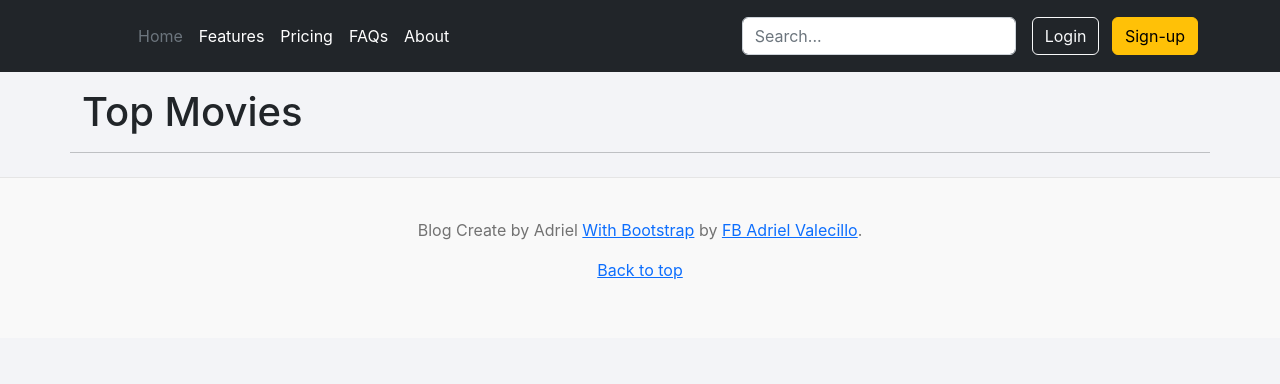
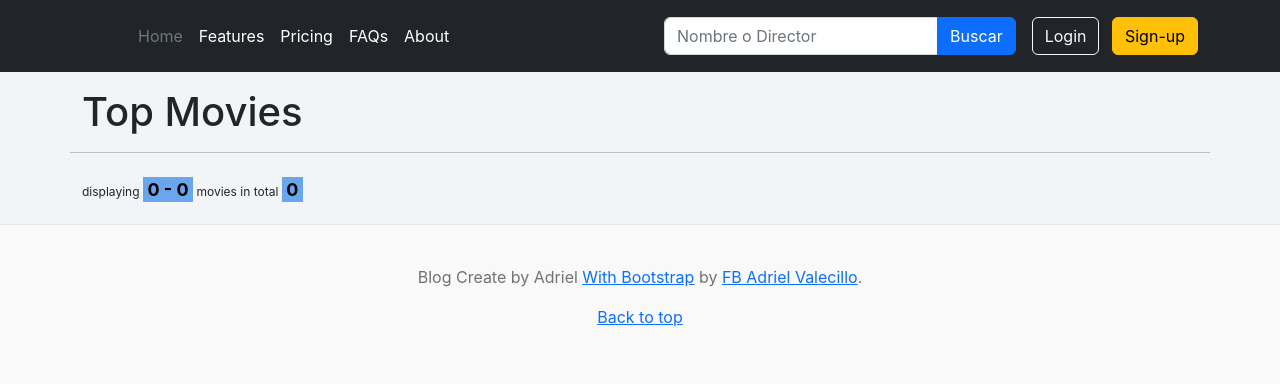
Before and after one commit to AdrielValecillo/Catalogo_de_Peliculas, a Flask app: page / in a window 1280 px wide. Shown: the top 384 px of the page. Run offline with Flask 2, Linux system fonts and the light colour scheme; data that the repository does not hold is empty; some libraries are stand-ins or nearby versions.

Commit message:
actualizacion de casi todoxd 3.0

```diff
--- a/app/main.py
+++ b/app/main.py
@@ -4,6 +4,7 @@ import MySQLdb.cursors
 import re
 import requests
 from flask_bcrypt import Bcrypt
+from flask_paginate import Pagination, get_page_parameter
 
 app = Flask(__name__)
 
@@ -24,11 +25,26 @@ mysql = MySQL(app)
 
 @app.route('/')
 def index():
+    search = False
+    q = request.args.get('q')
+    if q:
+        search = True
+    page = request.args.get(get_page_parameter(), type=int, default=1)
+    limit=10
+    offset = page * limit - limit
     cursor = mysql.connection.cursor(MySQLdb.cursors.DictCursor)
-    cursor.execute('SELECT * FROM best_movies limit 20')
+    cursor.execute('SELECT * FROM best_movies')
     movies = cursor.fetchall()
-    #print(movies[2])
-    return render_template('example.html', movies = movies)
+    total = len(movies)
+
+    cur = mysql.connection.cursor(MySQLdb.cursors.DictCursor)
+    cur.execute('SELECT * FROM best_movies limit %s OFFSET %s', (limit, offset))
+    data = cur.fetchall()
+    cur.close()
+
+    pagination = Pagination(page=page, total=total, search=search, record_name='movies', per_page=limit)
+
+    return render_template('example.html', movies=data, pagination=pagination)
 
 
 
@@ -161,11 +177,21 @@ def profile():
 @app.route('/info_movie/<id>')
 def info_movie(id):
     cursor = mysql.connection.cursor(MySQLdb.cursors.DictCursor)
-    cursor.execute('SELECT * FROM best_movies WHERE id = %s', (id))
+    cursor.execute('SELECT * FROM best_movies WHERE id = %s', (id,))
     movies = cursor.fetchone()
     full_data = get_full_data(str(movies['imdb_id']))
     print(movies['imdb_id'])
     return render_template('info.html', movie=movies, data=full_data)
+
+@app.route('/resultado')
+def resultado():
+    busqueda = "%" + request.args.get("buscar") + "%"
+    cursor = mysql.connection.cursor(MySQLdb.cursors.DictCursor)
+    cursor.execute('SELECT * FROM best_movies WHERE fullTitle like %s OR crew LIKE %s', (busqueda, busqueda))
+    movies = cursor.fetchall()
+    return render_template("resultados.html", movies=movies)
+
+
 
 
 def get_full_data(idmb):
--- a/app/static/css/style.css
+++ b/app/static/css/style.css
@@ -153,3 +153,19 @@ body.loggedin {
     background-color: #f9f9f9;
     border-top: 0.05rem solid #e5e5e5;
 }
+
+.pagination-page-info {
+    padding: .6em;
+    padding-left: 0;
+    width: 40em;
+    margin: .5em;
+    margin-left: 0;
+    font-size: 12px;
+}
+.pagination-page-info b {
+    color: black;
+    background: #6aa6ed;
+    padding-left: 2px;
+    padding: .1em .25em;
+    font-size: 150%;
+}
--- a/app/templates/example.html
+++ b/app/templates/example.html
@@ -4,6 +4,8 @@
   <div class="row mb-2">
     <h1 class="my-3">Top Movies</h1>
     <hr>
+    {{ pagination.info }}
+
     {% for movie in movies %}
         <div class="col-12 col-lg-6">
           <div class="row g-0 border rounded overflow-hidden flex-md-row mb-4 shadow-sm h-md-250 position-relative">
@@ -20,6 +22,7 @@
           </div>
         </div>
     {% endfor %}
+    {{ pagination.links }}
   </div>
 
 
--- a/app/templates/layout.html
+++ b/app/templates/layout.html
@@ -26,8 +26,11 @@
           <li><a href="#" class="nav-link px-2 text-white">About</a></li>
         </ul>
 
-        <form class="col-12 col-lg-auto mb-3 mb-lg-0 me-lg-3">
-          <input type="search" class="form-control form-control-dark" placeholder="Search..." aria-label="Search">
+        <form action="{{ url_for('resultado') }}" method="GET" class="col-12 col-lg-auto mb-3 mb-lg-0 me-lg-3">
+            <div class="input-group">
+                <input type="text" class="form-control" placeholder="Nombre o Director" name="buscar" aria-label="Recipient's username" aria-describedby="button-addon2">
+                <button class="btn btn-primary" type="submit" id="button-addon2" >Buscar</button>
+            </div>
         </form>
         {% if  "loggedin" in session %}
           <div class="text-end">
--- a/requirements.txt
+++ b/requirements.txt
@@ -0,0 +1,3 @@
+mysqlclient==2.1.1
+requests==2.28.1
+Flask==2.1.3
```
Also changed, not shown: app/templates/info.html (+123 -0 lines), app/templates/resultados.html (added, +27 -0 lines).
